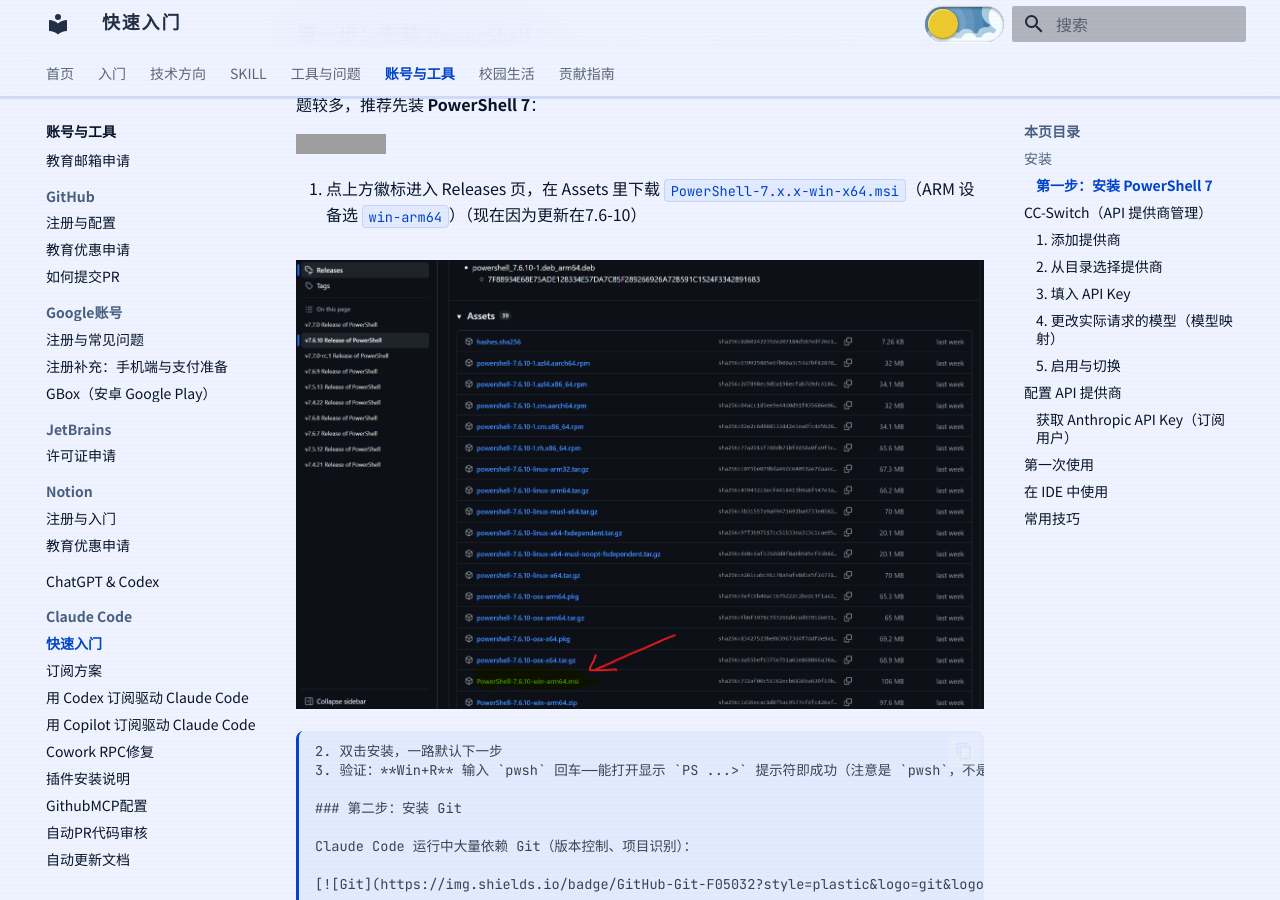
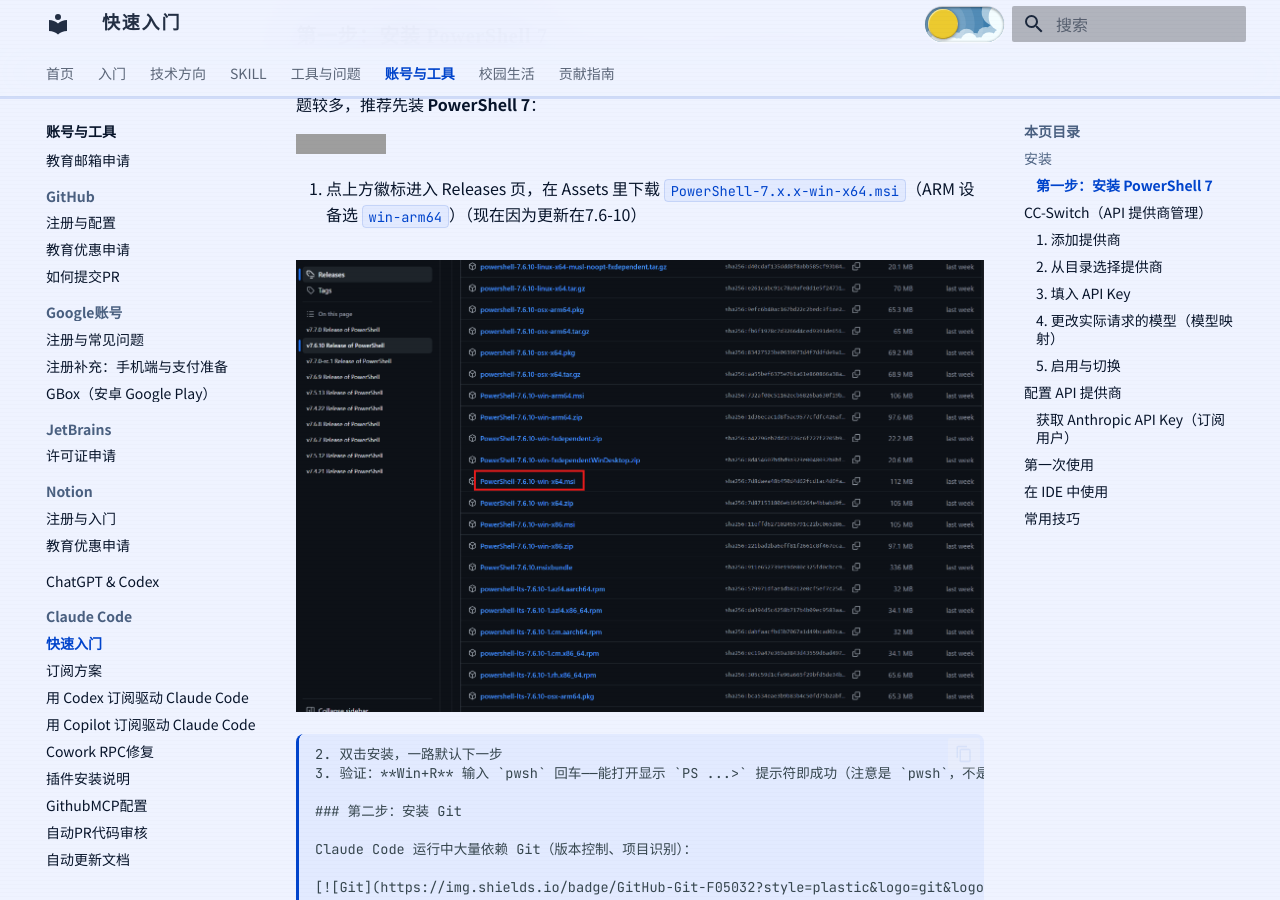
Before and after one commit to starnotes-xj/SurviveBIGCManual, an MkDocs documentation site: the page built from docs/04-账号与工具/Claude-Code/快速入门.md, in a window 1280 px wide and 900 px high, scrolled down 540 px. Built offline with MkDocs 1.6.1 and Material for MkDocs 9.7.7, drawn with Linux system fonts in a browser that asks for light colours; grey boxes are pictures that could not be loaded.

Commit message:
Fix image reference for PowerShell installation
Updated the image reference for the PowerShell installation interface in the quick start guide.

```diff
--- a/docs/04-账号与工具/Claude-Code/快速入门.md
+++ b/docs/04-账号与工具/Claude-Code/快速入门.md
@@ -19,7 +19,7 @@ Claude Code 是 Anthropic 官方出品的 AI 编程助手，以命令行工具
     1. 点上方徽标进入 Releases 页，在 Assets 里下载 `PowerShell-7.x.x-win-x64.msi`（ARM 设备选 `win-arm64`）（现在因为更新在7.6-10）
 
 
-![PowerShell 安装界面](assets/微信图片_20261120161834_65_54.png)
+![PowerShell 安装界面](assets/PoverShell安装页面.png)
 
 
     2. 双击安装，一路默认下一步
```
